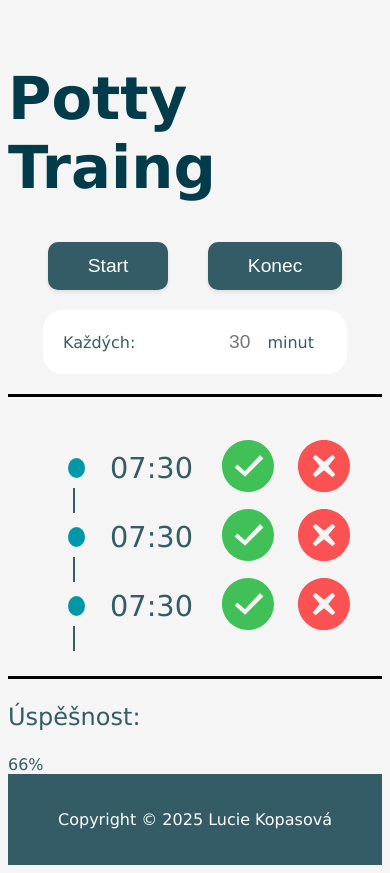
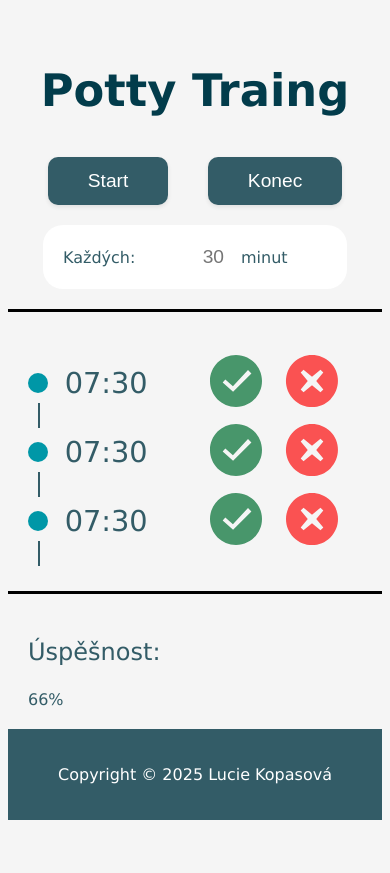
Before and after one commit to LucieKopasova/Potty-Training, a React (Vite) app in the folder PottyTraining/: page / in a window 390 px wide. After the commit the page ends 844 px from the top, so only its background shows below. Built offline with nearby package versions, Linux system fonts and the light colour scheme.

Commit message:
uprava pro mobil

```diff
--- a/PottyTraining/src/global.css
+++ b/PottyTraining/src/global.css
@@ -14,12 +14,14 @@ body {
   background-color: var(--color-background);
   color: var(--color-secondary);
   font-family: Verdana, Geneva, Tahoma, sans-serif;
+  min-width: 320px;
+  max-width: 480px;
 }
 
 /* ---------Header-------------------- */
 
 .header__title {
-  font-size: 3.7rem;
+  font-size: 2.8rem;
   margin: 0;
 
 }
@@ -62,15 +64,10 @@ body {
   text-align: right;
   border: none;
   font-size: 1.2rem;
-  max-width: 50%;
+  max-width: 40%;
 
 }
 
-.container {
-  max-width: 26rem;
-  margin-right: auto;
-  margin-left: auto;
-}
 
 .header {
   display: flex;
@@ -86,10 +83,16 @@ body {
 
 /* ---------Report-------------------- */
 
+
 .daily-report,
 .settings__day {
   padding: 20px;
   border-bottom: 3px solid black;
+}
+
+
+.daily-report__list {
+  padding: 0;
 }
 
 .btn__daily-report {
@@ -103,22 +106,22 @@ body {
   height: 20px;
   background-color: var(--color-primary-dark);
   border-radius: 50%;
-  margin-right: 25px;
+  margin-right: 5%;
   position: relative;
 }
 
 .list__bullet::after {
   content: '';
-  width: 2.5px;
+  width: 2px;
   height: 25px;
   background-color: var(--color-secondary);
   position: absolute;
   top: 30px;
-  right: 10px;
+  right: 8px;
 }
 
 .img__success {
-  fill: #40C057;
+  fill: #48966b;
 }
 
 .img__failure {
@@ -127,7 +130,7 @@ body {
 
 .img__success:hover,
 .img__success:focus {
-  fill: #28a745;
+  fill: #366e4f;
 }
 
 .img__failure:hover,
@@ -147,6 +150,10 @@ body {
 
 /* ---------Graphs
 -------------------- */
+.daily-graphs {
+  padding: 20px;
+}
+
 .daily-graphs__title {
   font-weight: normal;
   font-size: 1.5rem
```
